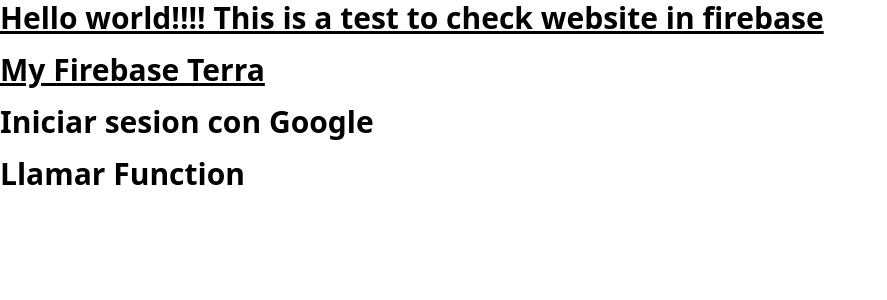
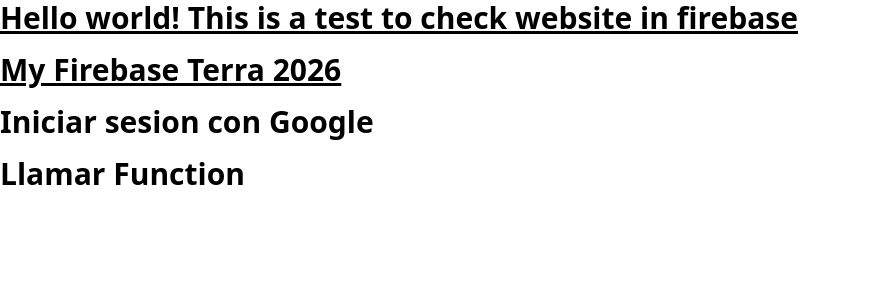
Before and after one commit to Jemos-Labs/ensayo-react24, a React (Vite) app: page / in a window 1280 px wide. Shown: the top 300 px of the page, without its empty margins (0-887 px from the left). Built offline with nearby package versions, Linux system fonts and the light colour scheme; no server answers.

Commit message:
ci: modifying something

```diff
--- a/src/App.jsx
+++ b/src/App.jsx
@@ -21,9 +21,9 @@
 const App = () => {
   return (
     <div className="text-3xl font-bold underline space-y-4">
-      <h2>Hello world!!!! This is a test to check website in firebase</h2>
+      <h2>Hello world! This is a test to check website in firebase</h2>
 
-      <p>My Firebase Terra</p>
+      <p>My Firebase Terra 2026</p>
       <GoogleLogin />
 
       <CloudFunction />
```
